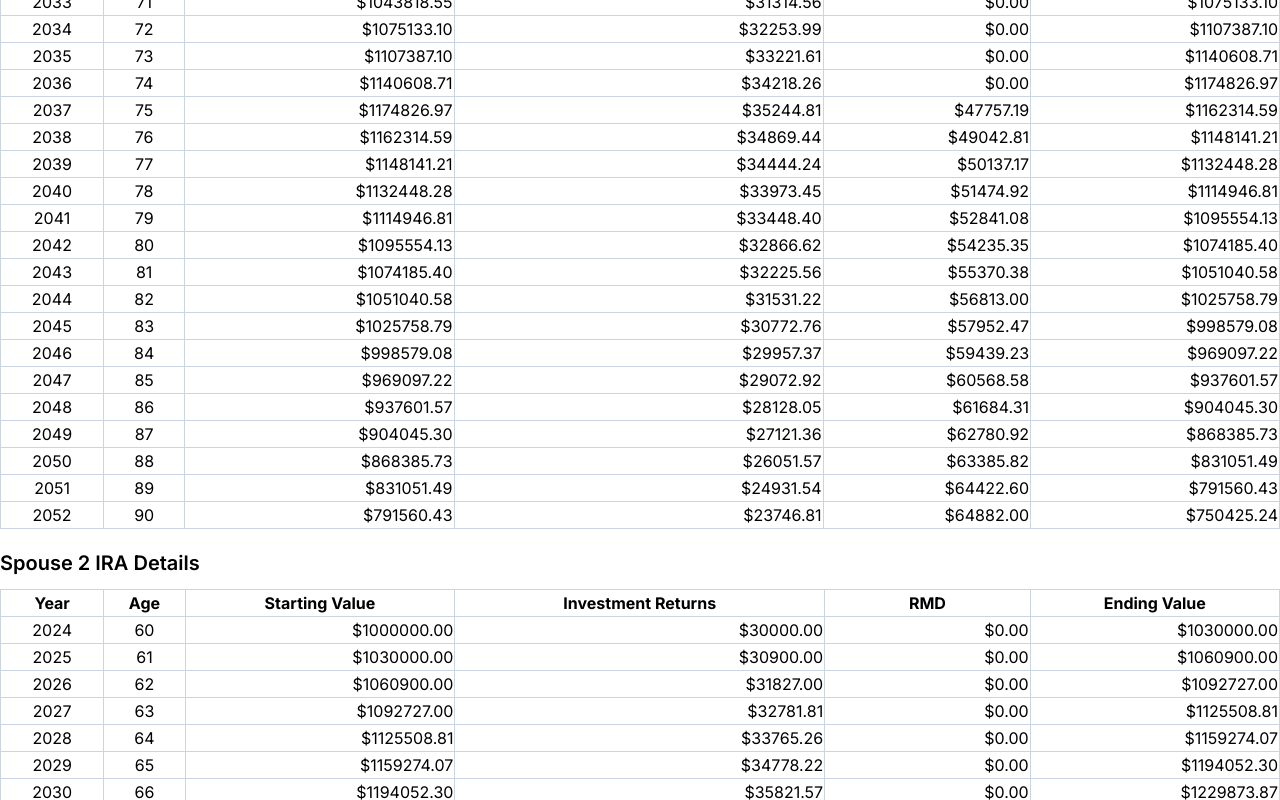
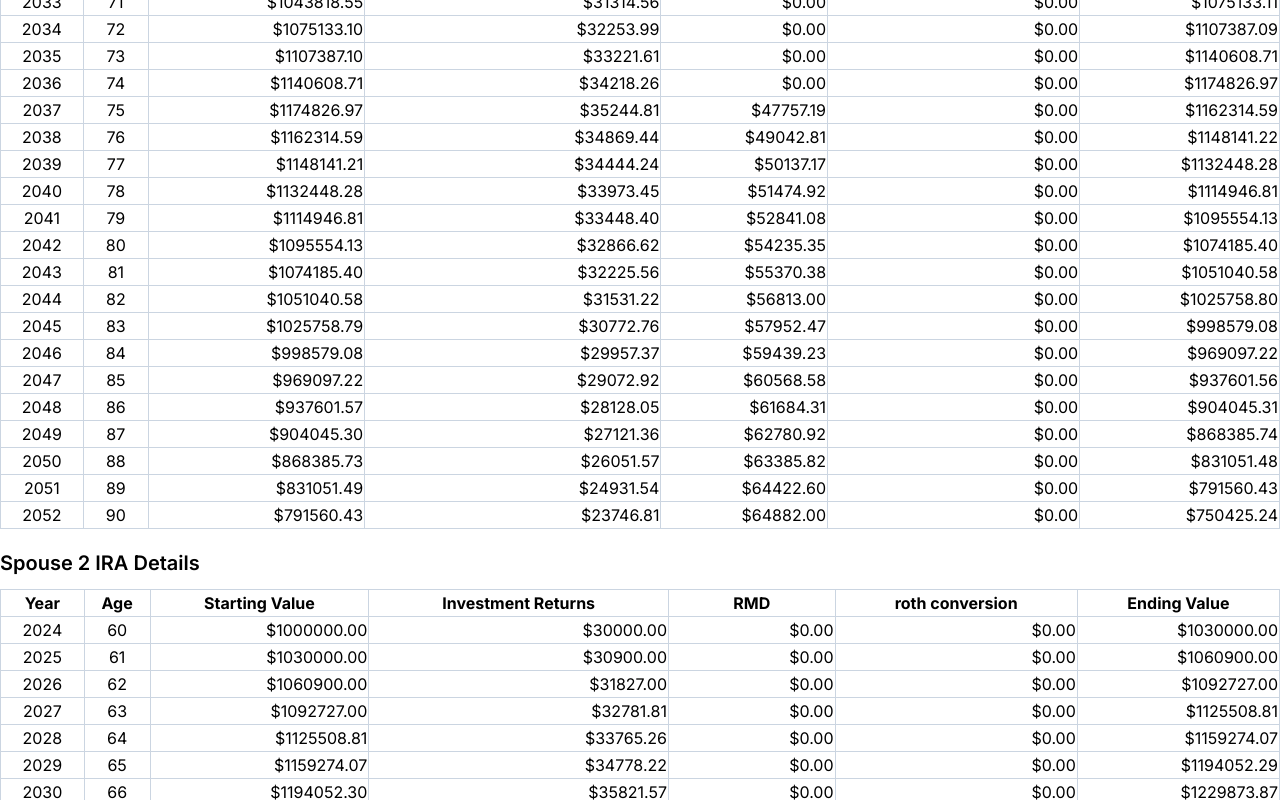
Before and after one commit to megyang/retirement-site, a Next.js app: page /roth in a window 1280 px wide. Shown: the part 4580-5380 px from the top of the page. Built offline with nearby package versions, Linux system fonts and the light colour scheme.

Commit message:
roth column added

```diff
--- a/src/app/roth/RothOutputs.js
+++ b/src/app/roth/RothOutputs.js
@@ -175,6 +175,19 @@ const RothOutputs = ({ inputs, inputs1 }) => {
 
     // Handler for changes in the editable fields
     const handleEditableFieldChange = (year, field, value) => {
+        if (field.startsWith('rothSpouse')) {
+            const spouseKey = field === 'rothSpouse1' ? 'spouse1' : 'spouse2';
+            setRothConversions(prev => ({
+                ...prev,
+                [spouseKey]: {
+                    ...prev[spouseKey],
+                    [year]: value
+                }
+            }));
+        }
+
+
+
         // Check if the input is empty or if it's not a valid number
         if (value.trim() === '') {
             // If empty, default the value to 0
@@ -465,6 +478,12 @@ const RothOutputs = ({ inputs, inputs1 }) => {
     const years = Object.keys(taxableIncomes).map(year => parseInt(year, 10));
     const startYear = currentYear
 
+    //// so that roth automatically shows up in rmd
+    const [rothConversions, setRothConversions] = useState({
+        spouse1: {},
+        spouse2: {},
+    });
+
     return (
         <div>
             <div className="totals-display" style={{ display: 'flex', justifyContent: 'space-around', marginTop: '20px', marginBottom: '20px' }}>
@@ -578,7 +597,6 @@ const RothOutputs = ({ inputs, inputs1 }) => {
 
             {/*RMD TABLES */}
 
-
             <h2 className="text-xl font-semibold mb-3">Spouse 1 IRA Details</h2>
             <table className="min-w-full table-auto border-collapse border border-slate-400">
                 <thead>
@@ -588,22 +606,36 @@ const RothOutputs = ({ inputs, inputs1 }) => {
                     <th className="border border-slate-300">Starting Value</th>
                     <th className="border border-slate-300">Investment Returns</th>
                     <th className="border border-slate-300">RMD</th>
+                    <th className="border border-slate-300">Roth Conversion</th>
                     <th className="border border-slate-300">Ending Value</th>
                 </tr>
                 </thead>
                 <tbody>
-                {iraDetails.spouse1.map((detail, index) => (
+                {iraDetails.spouse1.map((detail, index) => {
+                    // Fetch the Roth conversion value for the specific year
+                    const rothConversion = rothConversions.spouse1[detail.year] ? new Decimal(rothConversions.spouse1[detail.year]) : new Decimal(0);
+
+                    // Adjust the ending value calculation
+                    const adjustedEndingValue = new Decimal(detail.startingValue)
+                        .plus(detail.investmentReturns)
+                        .minus(detail.rmd)
+                        .minus(rothConversion); // Subtracting Roth conversion
+
+                    return (
                         <tr key={index}>
                             <td className="border border-slate-300 text-center">{detail.year}</td>
                             <td className="border border-slate-300 text-center">{detail.age}</td>
                             <td className="border border-slate-300 text-right">${detail.startingValue}</td>
                             <td className="border border-slate-300 text-right">${detail.investmentReturns}</td>
                             <td className="border border-slate-300 text-right">${detail.rmd}</td>
-                        <td className="border border-slate-300 text-right">${detail.endingValue}</td>
+                            <td className="border border-slate-300 text-right">${rothConversion.toFixed(2)}</td>
+                            <td className="border border-slate-300 text-right">${adjustedEndingValue.toFixed(2)}</td>
                         </tr>
-                ))}
+                    );
+                })}
                 </tbody>
             </table>
+
 
             <h2 className="text-xl font-semibold mb-3 mt-5">Spouse 2 IRA Details</h2>
             <table className="min-w-full table-auto border-collapse border border-slate-400">
@@ -614,20 +646,35 @@ const RothOutputs = ({ inputs, inputs1 }) => {
                     <th className="border border-slate-300">Starting Value</th>
                     <th className="border border-slate-300">Investment Returns</th>
                     <th className="border border-slate-300">RMD</th>
+                    <th className="border border-slate-300">roth conversion</th>
                     <th className="border border-slate-300">Ending Value</th>
+
+
                 </tr>
                 </thead>
                 <tbody>
-                {iraDetails.spouse2.map((detail, index) => (
+                {iraDetails.spouse2.map((detail, index) => {
+                    // Fetch the Roth conversion value for the specific year
+                    const rothConversion = rothConversions.spouse2[detail.year] ? new Decimal(rothConversions.spouse2[detail.year]) : new Decimal(0);
+
+                    // Adjust the ending value calculation
+                    const adjustedEndingValue = new Decimal(detail.startingValue)
+                        .plus(detail.investmentReturns)
+                        .minus(detail.rmd)
+                        .minus(rothConversion); // Subtracting Roth conversion
+
+                    return (
                         <tr key={index}>
                             <td className="border border-slate-300 text-center">{detail.year}</td>
                             <td className="border border-slate-300 text-center">{detail.age}</td>
                             <td className="border border-slate-300 text-right">${detail.startingValue}</td>
                             <td className="border border-slate-300 text-right">${detail.investmentReturns}</td>
                             <td className="border border-slate-300 text-right">${detail.rmd}</td>
-                        <td className="border border-slate-300 text-right">${detail.endingValue}</td>
+                            <td className="border border-slate-300 text-right">${rothConversion.toFixed(2)}</td>
+                            <td className="border border-slate-300 text-right">${adjustedEndingValue.toFixed(2)}</td>
                         </tr>
-                ))}
+                    );
+                })}
                 </tbody>
             </table>
 
```
Lines whose indentation alone changed are shown as unchanged.
